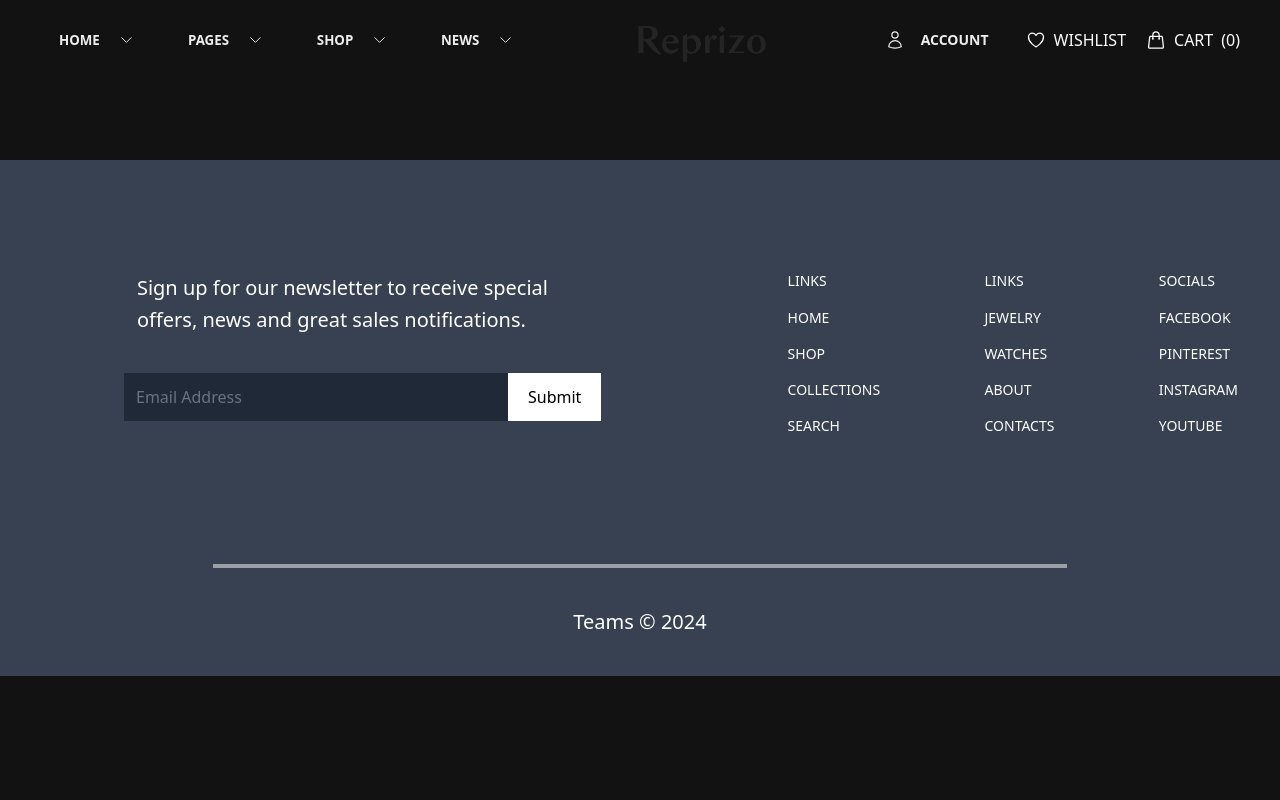
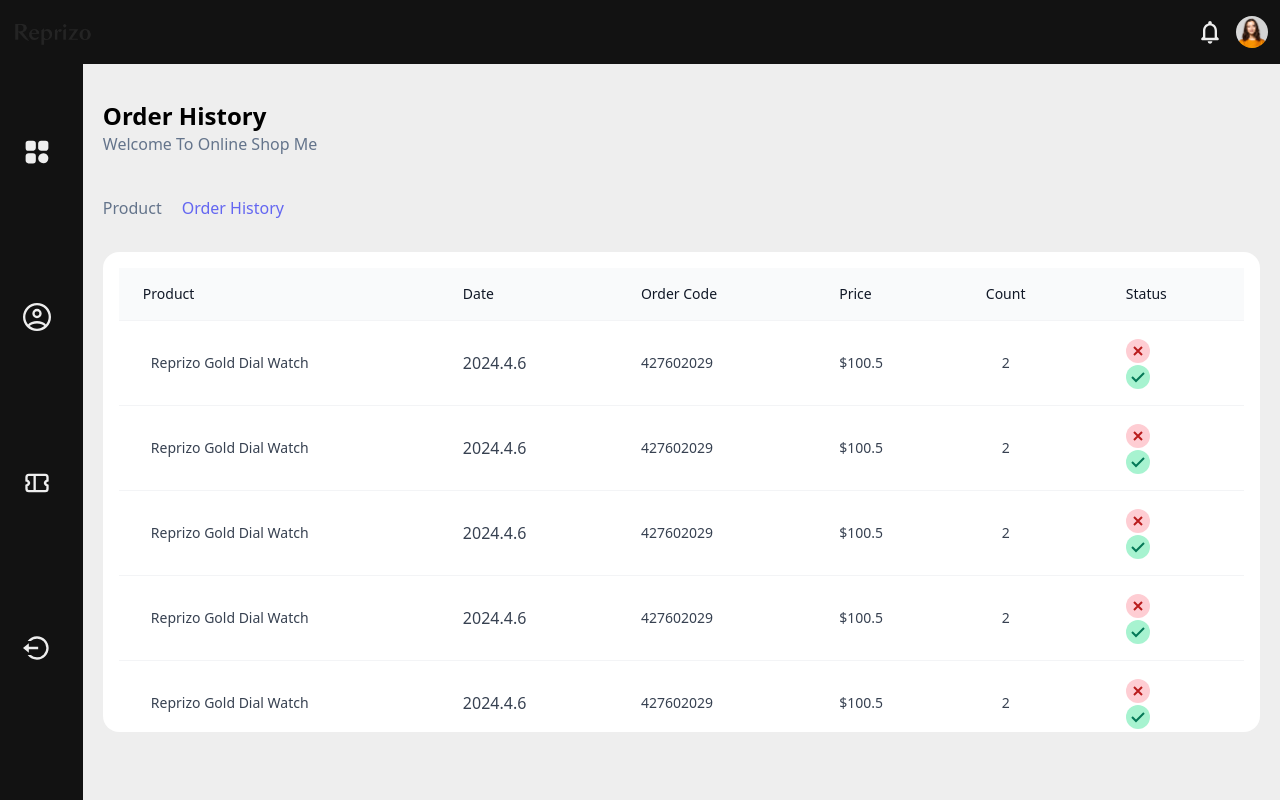
Before and after one commit to Ehsan-Fouladi/Atelier-Frontend, a Nuxt app: page /profile/order in a window 1280 px wide. Built offline with nearby package versions, Linux system fonts and the light colour scheme.

Commit message:
Create Order history and update index

```diff
--- a/pages/profile/index.vue
+++ b/pages/profile/index.vue
@@ -1,9 +1,21 @@
 <template>
-  <div class="flex flex-col w-full h-fit">
-    <!-- orders -->
-    <div class="flex flex-col gap-2 w-full items-center justify-center py-4">
-      <div
-        class="bg-base-300 text-base-content w-11/12 max-w-lg xl:max-w-xl p-5 rounded-xl flex flex-col lg:flex-row items-center"
+  <div class="bg-gray-20 w-full">
+    <div class="flex flex-col items-center p-2 md:p-0">
+
+      <div class="pt-10 w-full h-full flex flex-col p-1 md:p-5">
+        <span class="text-2xl text-balance font-bold text-black capitalize">Dashboard Product</span>
+        <div class="flex justify-between">
+          <span class="capitalize text-slate-500 text-pretty">Welcome To Online Shop Me</span>
+        </div>
+        <div class="flex gap-5 mt-10">
+          <NuxtLink to="/profile/" class="text-indigo-500 capitalize font-medium">product</NuxtLink>
+          <NuxtLink to="/profile/order" class="text-slate-500 capitalize font-medium">
+            Order history
+          </NuxtLink>
+        </div>
+
+        <div class="flex flex-col gap-2 w-full items-center justify-center py-4 pt-10">
+          <div class="bg-base-300 text-base-content w-11/12 max-w-lg xl:max-w-xl p-5 rounded-xl flex flex-col lg:flex-row items-center"
             v-for="i in 10">
             <div class="w-full md:w-2/3">
               <img class="object-cover rounded-xl" src="/img/clock-product-1.png" alt="production" draggable="false">
@@ -29,6 +41,9 @@
             </div>
           </div>
         </div>
+
+      </div>
+    </div>
   </div>
 </template>
 <script setup>
--- /dev/null
+++ b/pages/profile/order.vue
@@ -0,0 +1,65 @@
+<template>
+  <div class="bg-gray-20 w-full">
+    <div class="flex flex-col items-center p-2 md:p-0">
+
+      <div class="pt-10 w-full h-full flex flex-col p-1 md:p-5">
+        <span class="text-2xl text-balance font-bold text-black capitalize">Order history</span>
+        <div class="flex justify-between">
+          <span class="capitalize text-slate-500 text-pretty">Welcome To Online Shop Me</span>
+        </div>
+        <div class="flex gap-5 mt-10">
+          <NuxtLink to="/profile/" class="text-slate-500 capitalize font-medium">product</NuxtLink>
+          <NuxtLink to="/profile/order" class="text-indigo-500 capitalize font-medium">
+            Order history
+          </NuxtLink>
+        </div>
+
+        <div class="w-full h-full flex items-center pt-8">
+          <div class="bg-white w-full h-[30rem] p-4 rounded-2xl overflow-auto">
+
+            <div>
+              <table class="w-full border-collapse bg-white text-left text-sm text-gray-500">
+                <thead class="bg-gray-50">
+                  <tr>
+                    <th class="px-6 py-4 font-medium text-gray-900">Product</th>
+                    <th class="px-6 py-4 font-medium text-gray-900">Date</th>
+                    <th class="px-6 py-4 font-medium text-gray-900 text-nowrap">Order Code</th>
+                    <th class="px-6 py-4 font-medium text-gray-900">Price</th>
+                    <th class="px-6 py-4 font-medium text-gray-900">Count</th>
+                    <th class="px-6 py-4 font-medium text-gray-900">Status</th>
+                  </tr>
+                </thead>
+                <tbody class="divide-y divide-gray-100 border-t border-gray-100" v-for="i in 12">
+                  <tr class="hover:bg-gray-50">
+                    <td class="px-6 py-4 font-medium text-gray-700 text-nowrap w-80">
+                      <NuxtLink to="" class="hover:bg-indigo-500 hover:text-white px-2 py-2 rounded-2xl">
+                        Reprizo Gold Dial Watch
+                      </NuxtLink>
+                    </td>
+                    <td class="px-6 py-4 font-medium text-gray-700 text-base">2024.4.6</td>
+                    <td class="px-6 py-4 font-medium text-gray-700">427602029</td>
+                    <td class="px-6 py-4 font-medium text-gray-700">$100.5</td>
+                    <td class="px-6 py-4 font-medium text-gray-700 pl-10">2</td>
+                    <td class="px-6 py-4">
+                      <!-- error -->
+                      <svg class="w-6 h-6 flex-none mt-0.5" fill="none" viewBox="0 0 24 24"><circle cx="12" cy="12" r="12" fill="#FECDD3"></circle><path d="M8 8l8 8M16 8l-8 8" stroke="#B91C1C" stroke-width="2"></path></svg>
+                      <!-- success -->
+                      <svg class="w-6 h-6 flex-none mt-0.5" fill="none" viewBox="0 0 24 24"><circle cx="12" cy="12" r="12" fill="#A7F3D0"></circle><path d="M18 8l-8 8-4-4" stroke="#047857" stroke-width="2"></path></svg>
+                    </td>
+                  </tr>
+                </tbody>
+              </table>
+            </div>
+
+          </div>
+        </div>
+      </div>
+    </div>
+  </div>
+</template>
+
+<script lang="ts" setup>
+definePageMeta({
+  layout: 'profile'
+})
+</script>
```
Lines whose indentation alone changed are shown as unchanged.
